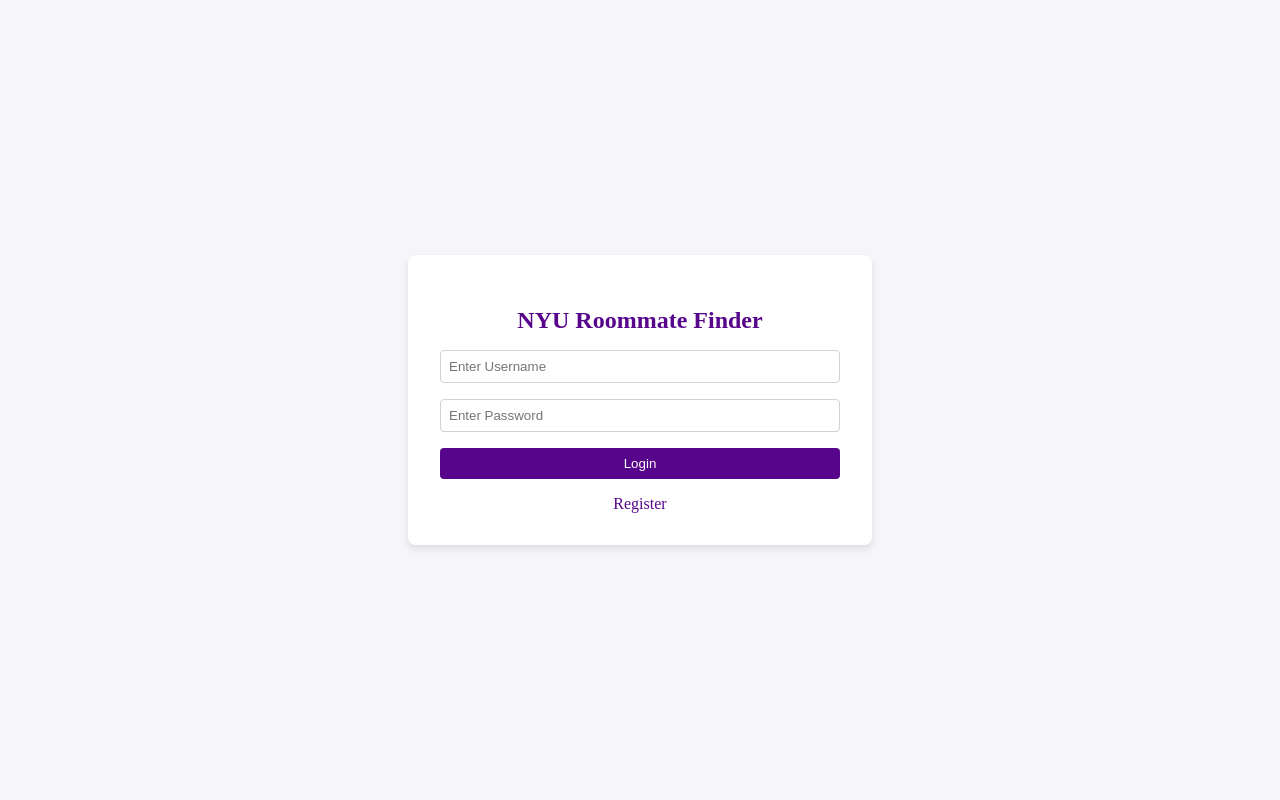
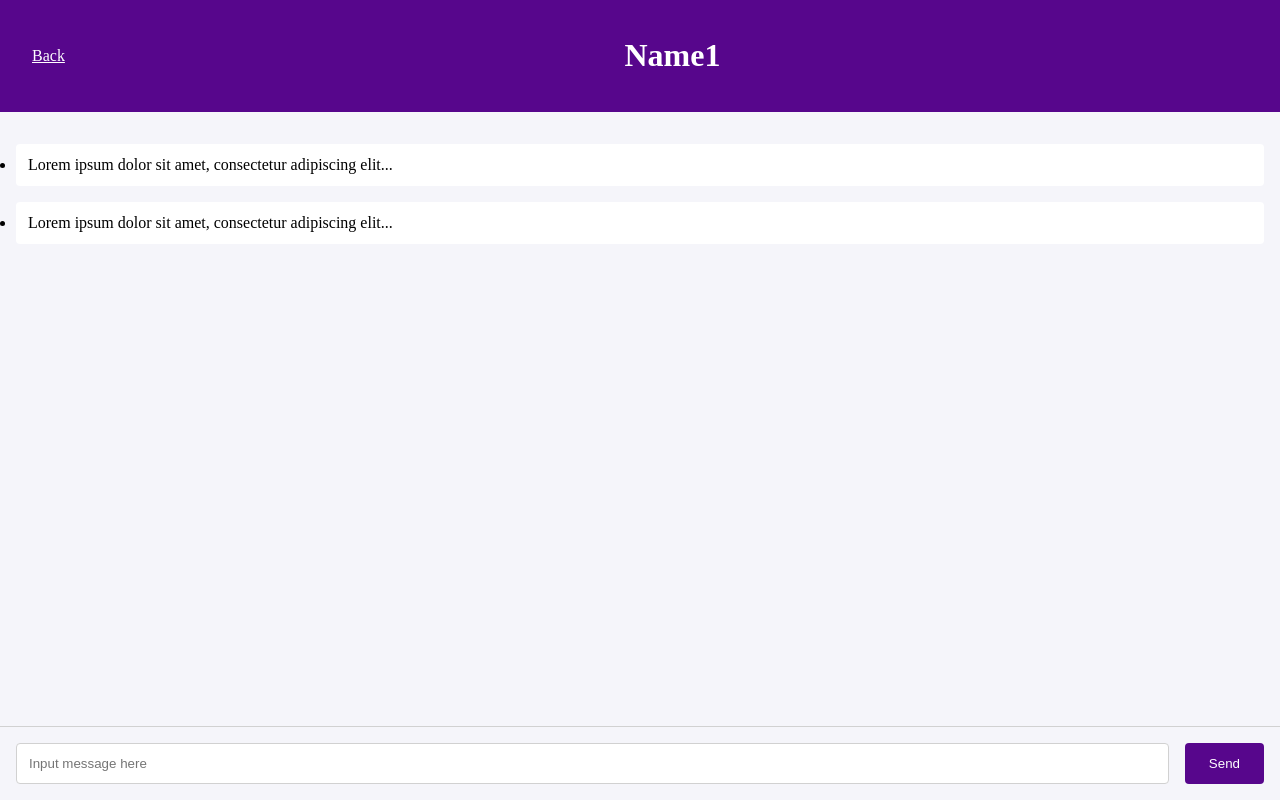
Before and after one commit to yujin-hong-123/roommate-finder, a React (Create React App) app in the folder front-end/: page /chat in a window 1280 px wide. Before the commit this address led to /login. Built offline with nearby package versions, Linux system fonts and the light colour scheme.

Commit message:
added chats page, styling, and routing to chats page from Login page (temporary setup)

```diff
--- a/front-end/src/App.js
+++ b/front-end/src/App.js
@@ -2,6 +2,7 @@
 import { BrowserRouter as Router, Routes, Route, Navigate } from 'react-router-dom';
 import LoginForm from './components/LoginForm';
 import RegistrationForm from './components/RegistrationForm';
+import ChatPage from './components/ChatPage';
 
 function App() {
   return (
@@ -9,6 +10,7 @@
       <Routes>
         <Route path="/login" element={<LoginForm />} />
         <Route path="/register" element={<RegistrationForm />} />
+        <Route path="/chat" element={<ChatPage />} />
         {/* Redirect all other paths to "/login" */}
         <Route path="*" element={<Navigate replace to="/login" />} />
       </Routes>
--- /dev/null
+++ b/front-end/src/components/ChatPage.js
@@ -0,0 +1,41 @@
+import React, { useState } from 'react';
+import { Link } from 'react-router-dom';
+import '../styles/chats.css';
+
+function ChatPage() {
+  const [message, setMessage] = useState('');
+
+  // This will handle the sending of the message
+  const sendMessage = (e) => {
+    e.preventDefault();
+    console.log('Message sent:', message);
+    setMessage('');
+  };
+
+  return (
+    <div className="chat-container">
+      <header className="chat-header">
+        <Link to="/" className="back-button">Back</Link>
+        <h1 className="chat-name">Name1</h1>
+      </header>
+      <ul className="chat-messages">
+        {/* Mock messages */}
+        <li className="message">Lorem ipsum dolor sit amet, consectetur adipiscing elit...</li>
+        <li className="message">Lorem ipsum dolor sit amet, consectetur adipiscing elit...</li>
+        {/* Add more messages as needed */}
+      </ul>
+      <form className="message-form" onSubmit={sendMessage}>
+        <input
+          type="text"
+          value={message}
+          onChange={(e) => setMessage(e.target.value)}
+          placeholder="Input message here"
+          className="message-input"
+        />
+        <button type="submit" className="send-button">Send</button>
+      </form>
+    </div>
+  );
+}
+
+export default ChatPage;
--- a/front-end/src/components/LoginForm.js
+++ b/front-end/src/components/LoginForm.js
@@ -1,9 +1,12 @@
 import React, { useState } from 'react';
+import { useNavigate } from 'react-router-dom';
 import { Link } from 'react-router-dom';
 
 function LoginForm() {
   const [username, setUsername] = useState('');
   const [password, setPassword] = useState('');
+
+  const navigate = useNavigate();
 
   const handleSubmit = (e) => {
     e.preventDefault();
@@ -34,6 +37,10 @@
             <Link to="/register" className="link">
               Register
             </Link>
+            {/* Add this button below your Login/Register links */}
+            <button onClick={() => navigate('/chat')} className="button">
+              Go to Chat
+            </button>
           </div>
         </form>
       </div>
--- /dev/null
+++ b/front-end/src/styles/chats.css
@@ -0,0 +1,72 @@
+/* src/styles/chats.css */
+
+/* Chat page styles */
+.chat-container {
+    display: flex;
+    flex-direction: column;
+    height: 100vh;
+    background-color: #F5F5FA;
+  }
+
+  .chat-header {
+    display: flex;
+    align-items: center;
+    justify-content: space-between;
+    padding: 1rem;
+    background-color: #57068C;
+    color: white;
+  }
+
+  .back-button {
+    background: none;
+    border: none;
+    color: white;
+    padding: 0.5rem 1rem;
+    font-size: 1rem;
+    cursor: pointer;
+  }
+
+  .chat-name {
+    flex-grow: 1;
+    text-align: center;
+  }
+
+  .chat-messages {
+    flex-grow: 1;
+    padding: 1rem;
+    overflow-y: auto;
+  }
+
+  .message {
+    background-color: white;
+    padding: 0.75rem;
+    margin-bottom: 1rem;
+    border-radius: 4px;
+  }
+
+  .message-form {
+    display: flex;
+    padding: 1rem;
+    border-top: 1px solid #D1D1D1;
+  }
+
+  .message-input {
+    flex-grow: 1;
+    padding: 0.75rem;
+    border: 1px solid #D1D1D1;
+    border-radius: 4px;
+    margin-right: 1rem;
+  }
+
+  .send-button {
+    background-color: #57068C;
+    color: white;
+    padding: 0.75rem 1.5rem;
+    border: none;
+    border-radius: 4px;
+    cursor: pointer;
+  }
+
+  .send-button:hover {
+    background-color: #6D28D9;
+  }
```
